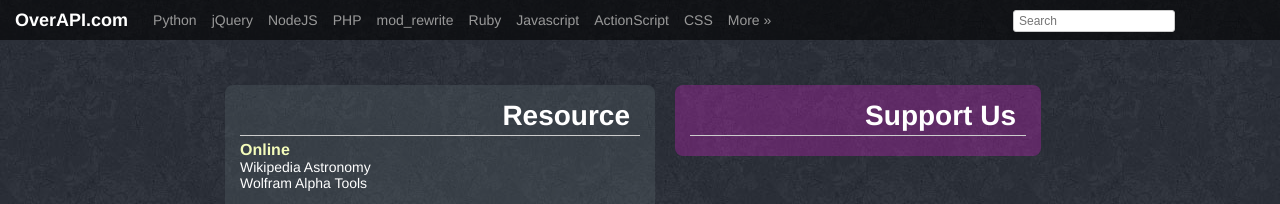
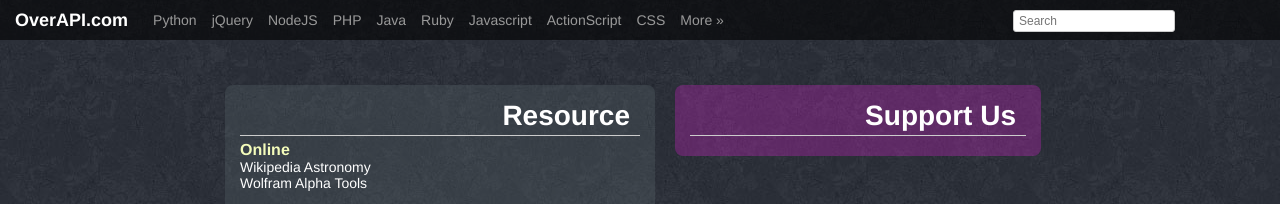
Before and after one commit to code9media/overthecs.github.io, a Jekyll site: the page built from _posts/a/2012-07-01-astronomy.html, in a window 1280 px wide. Shown: the top 204 px of the page. Built offline with Jekyll 4.4.1, drawn with Linux system fonts in a browser that asks for light colours; Markdown is read by kramdown in place of the engine named in the settings.

Commit message:
update java nav

```diff
--- a/_includes/detail_nav.html
+++ b/_includes/detail_nav.html
@@ -19,7 +19,7 @@
         <li><a href="/jquery" title="jQuery Cheat Sheet">jQuery</a></li>
         <li><a href="/nodejs" title="NodeJS Cheat Sheet">NodeJS</a></li>
         <li><a href="/php" title="PHP Cheat Sheet">PHP</a></li>
-        <li><a href="/java" title="Java Cheat Sheet">mod_rewrite</a></li>
+        <li><a href="/java" title="Java Cheat Sheet">Java</a></li>
         <li><a href="/ruby" title="Ruby Cheat Sheet">Ruby</a></li>
         <li><a href="/javascript" title="Javascript Cheat Sheet">Javascript</a></li>
         <li><a href="/actionscript" title="ActionScript Cheat Sheet">ActionScript</a></li>
```
